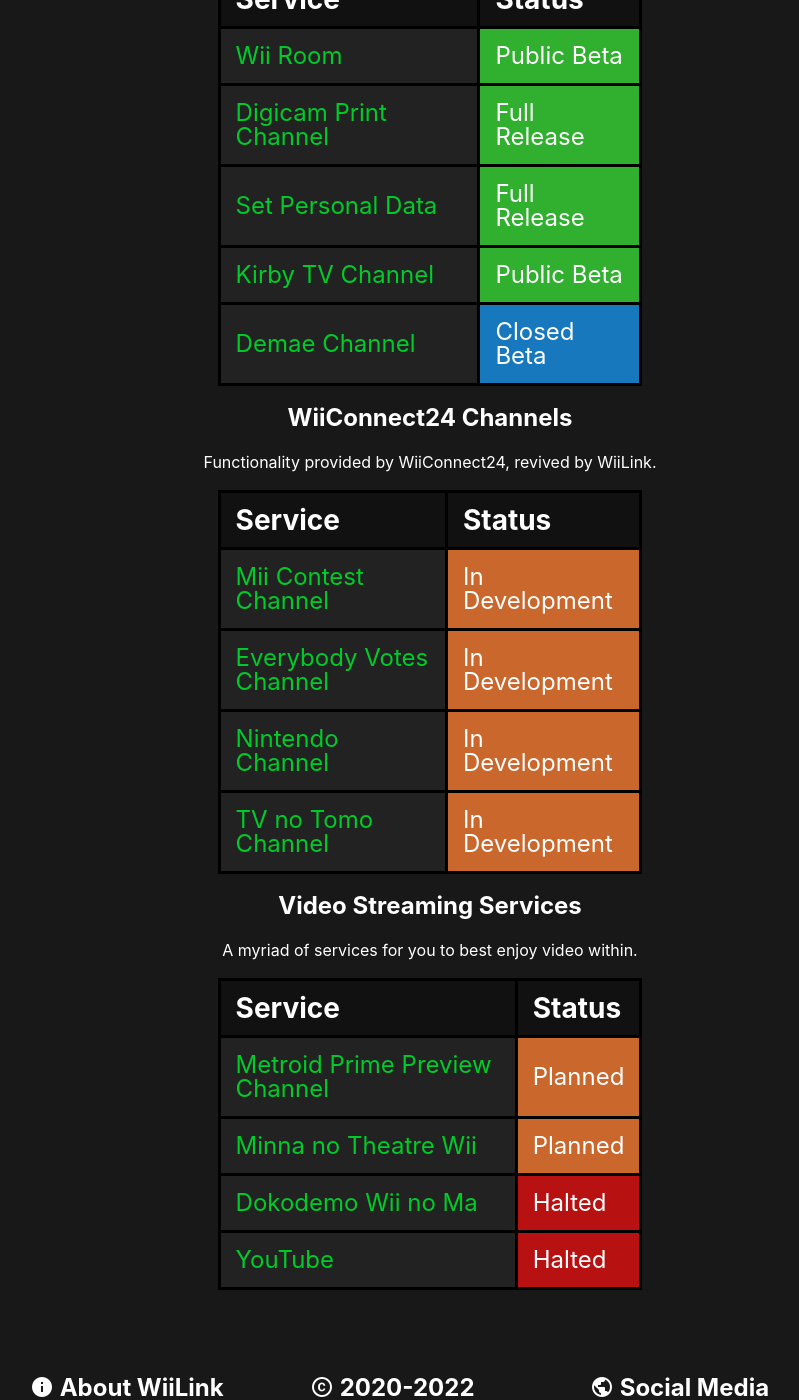
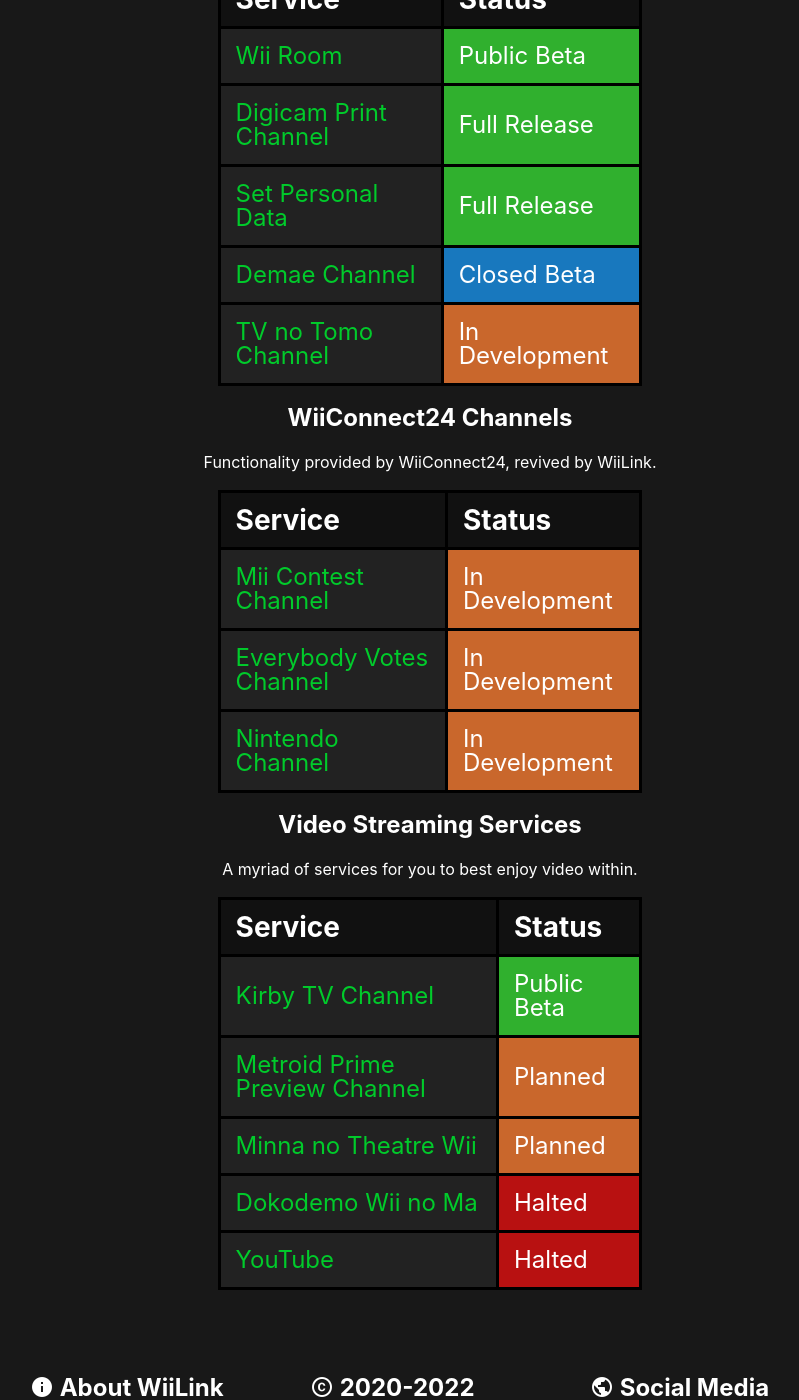
Before and after one commit to WiiLink24/WiiLink24.github.io, a Jekyll site: the page built from services.md, in a window 1280 px wide and 1400 px high, scrolled down 388 px. Shown: the whole window, without its empty margins (210-1009 px from the left). Built offline with Jekyll 4.4.1, drawn with Linux system fonts in a browser that asks for light colours; some of the changed lines change nothing that is shown.

Commit message:
Swap service categories

```diff
--- a/services.md
+++ b/services.md
@@ -27,12 +27,12 @@
         <td class="publicly-available">Full Release</td>
     </tr>
     <tr>
-        <td> <a href="/services/s/kirby-tv">Kirby TV Channel</a> </td>
-        <td class="publicly-available">Public Beta</td>
+        <td> <a href="/services/demae">Demae Channel</a> </td>
+        <td class="private-beta">Closed Beta</td>
     </tr>
     <tr>
-        <td> <a href="/services/demae">Demae Channel</a> </td>
-        <td class="private-beta">Closed Beta</td>
+        <td> <a href="/services/tv-helper">TV no Tomo Channel</a> </td>
+        <td class="in-development">In Development</td>
     </tr>
 </table>
 
@@ -56,10 +56,6 @@
         <td> <a href="/services/w/nintendo">Nintendo Channel</a> </td>
         <td class="in-development">In Development</td>
     </tr>
-    <tr>
-        <td> <a href="/services/tv-helper">TV no Tomo Channel</a> </td>
-        <td class="in-development">In Development</td>
-    </tr>
 </table>
 
 ## Video Streaming Services
@@ -69,6 +65,10 @@
     <tr>
         <th>Service</th>
         <th>Status</th>
+    </tr>
+    <tr>
+        <td> <a href="/services/s/kirby-tv">Kirby TV Channel</a> </td>
+        <td class="publicly-available">Public Beta</td>
     </tr>
     <tr>
         <td> <a href="/services/s/mprime">Metroid Prime Preview Channel</a> </td>
```
